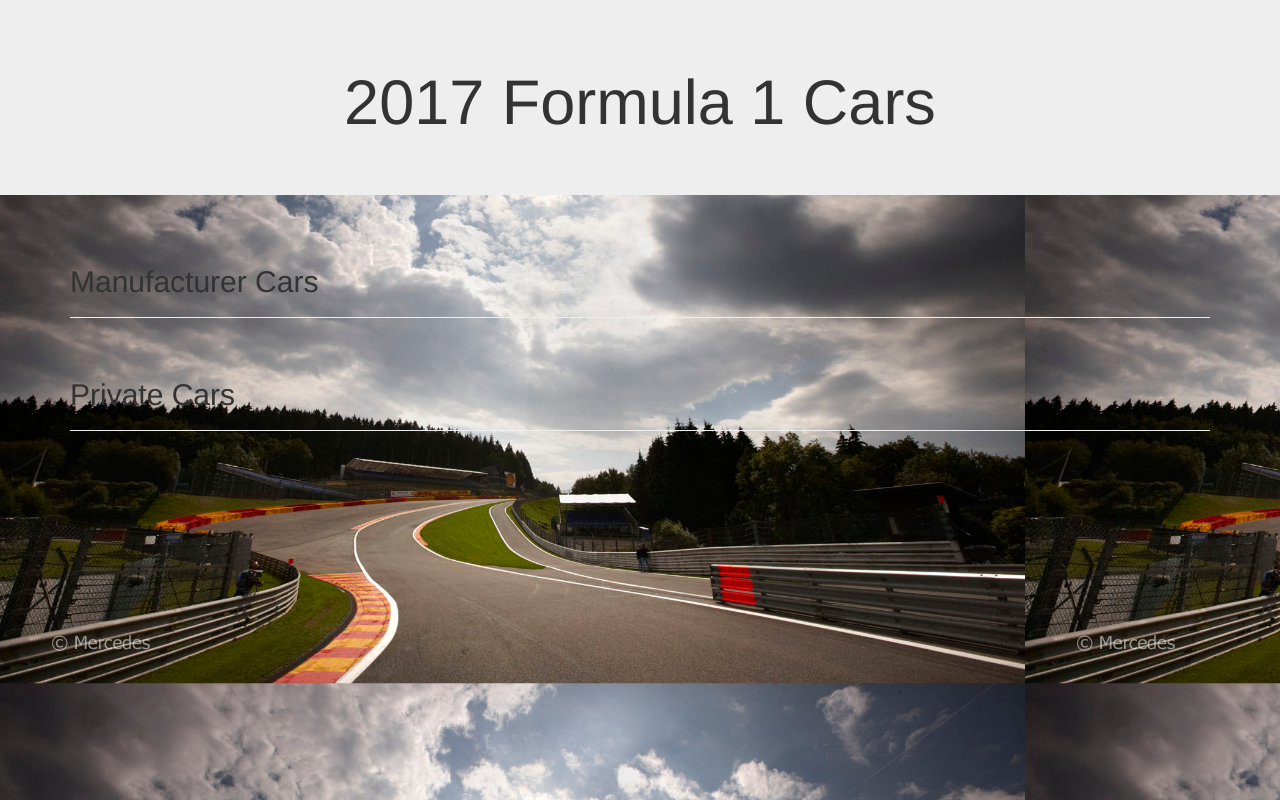
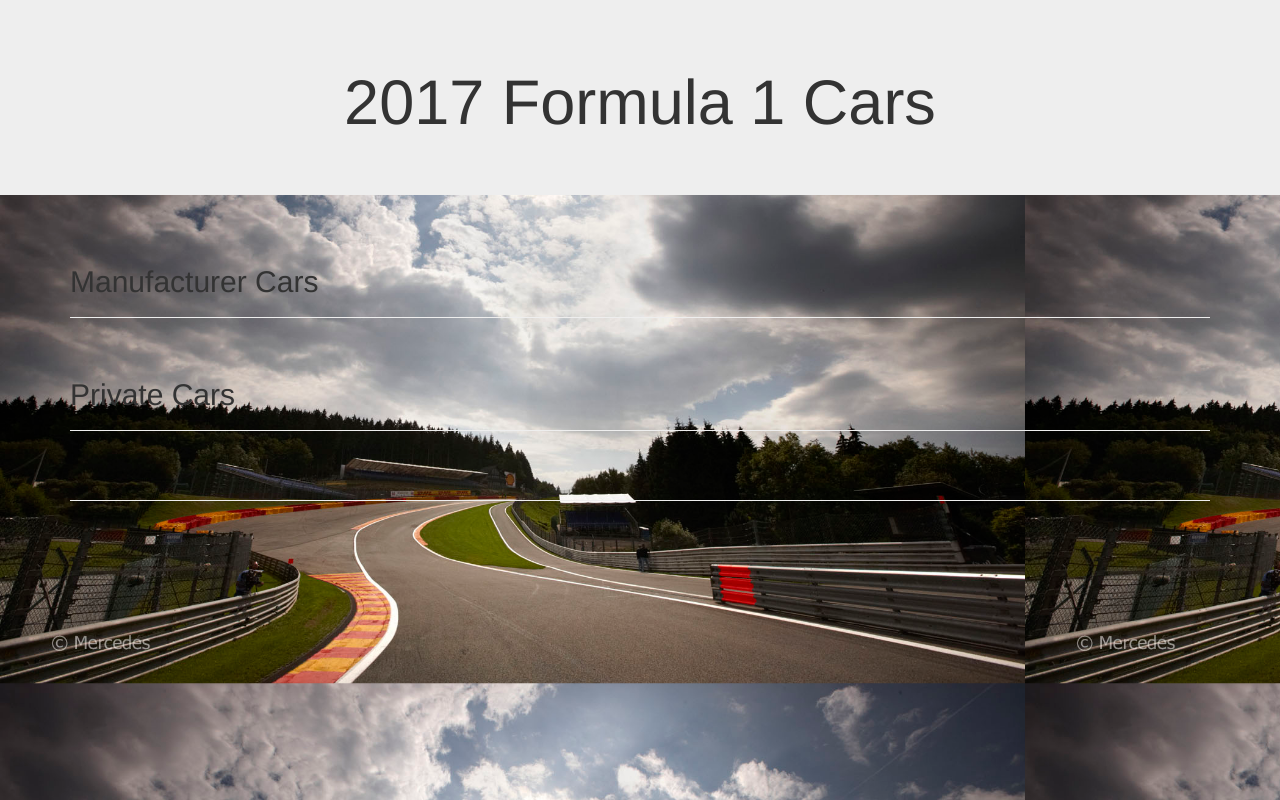
Before and after one commit to ColinOsborn/JScript, a plain HTML site: page cars/index.html in a window 1280 px wide. Drawn offline with nearby package versions, Linux system fonts and the light colour scheme; files whose address does not match are found by name.

Commit message:
new updated div

```diff
--- a/cars/index.html
+++ b/cars/index.html
@@ -27,6 +27,13 @@
         </div>
       </div>
 
+      <div class="container">
+        <div class="page-header">
+          <h2></h2>
+        </div>
+      </div>
+
+
   </body>
     <script src="https://maxcdn.bootstrapcdn.com/bootstrap/3.3.7/js/bootstrap.min.js" integrity="sha384-Tc5IQib027qvyjSMfHjOMaLkfuWVxZxUPnCJA7l2mCWNIpG9mGCD8wGNIcPD7Txa" crossorigin="anonymous"></script>
 </html>
```
